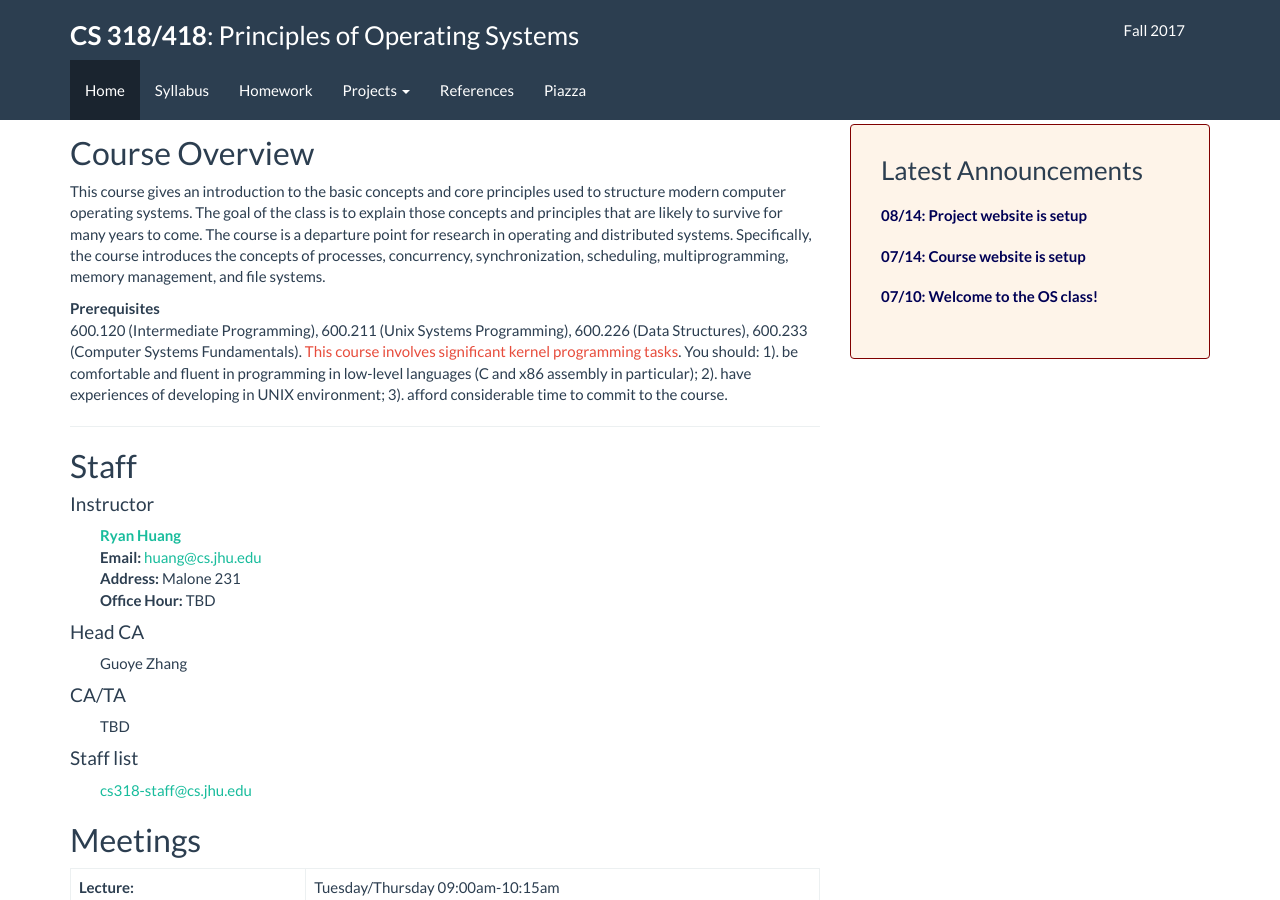
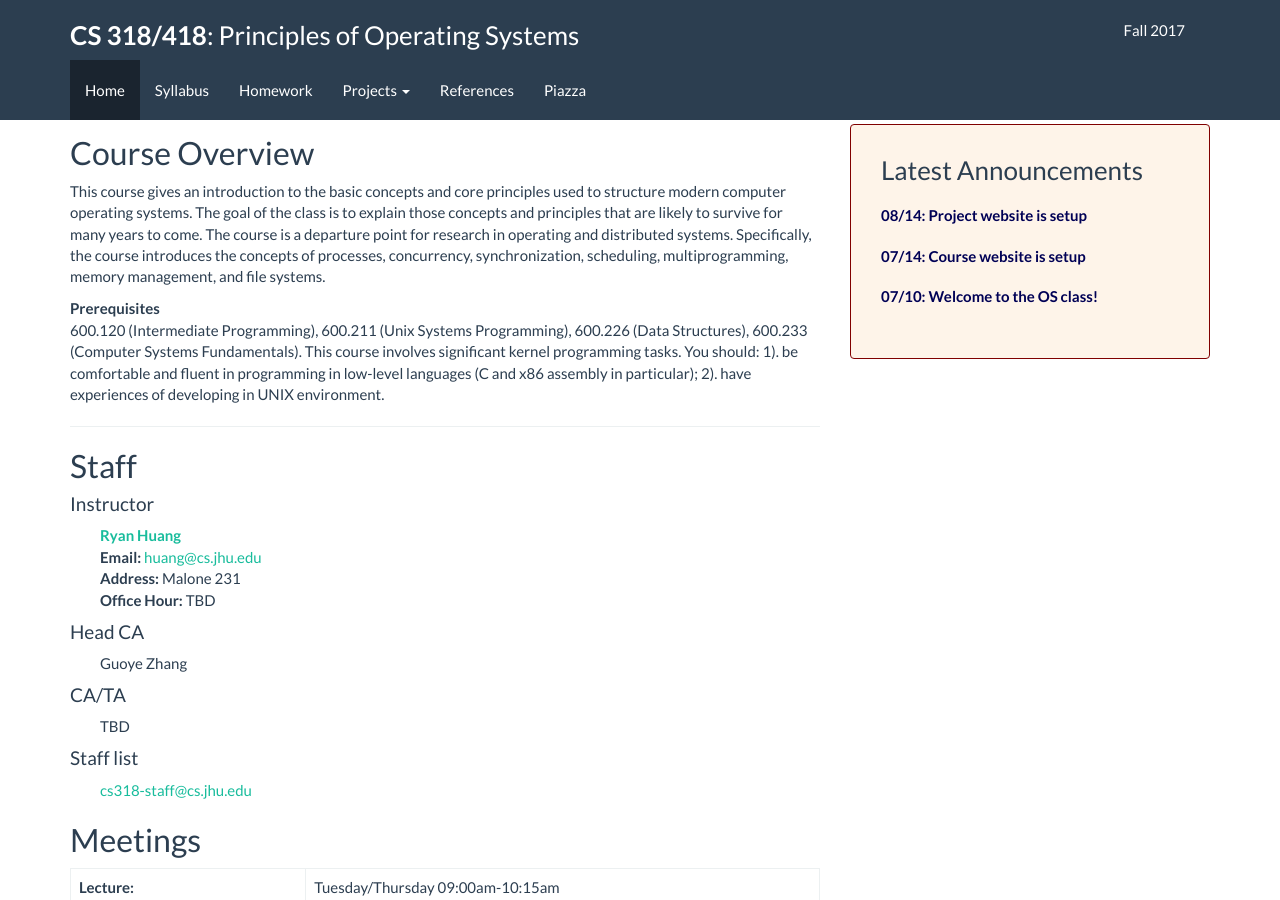
Before and after one commit to flyshark/jhu-cs318.github.io, a Jekyll site: the page built from index.md, in a window 1280 px wide and 900 px high. Built offline with Jekyll 4.4.1, drawn with Linux system fonts in a browser that asks for light colours; our own code applies the rules of GitHub Pages for plain Markdown files.

Commit message:
remove unnecessary warning

```diff
--- a/index.md
+++ b/index.md
@@ -12,7 +12,11 @@ systems. Specifically, the course introduces the concepts of processes, concurre
 synchronization, scheduling, multiprogramming, memory management, and file systems.
 
 Prerequisites
-: 600.120 (Intermediate Programming), 600.211 (Unix Systems Programming), 600.226 (Data Structures), 600.233 (Computer Systems Fundamentals). <span class="text-danger">This course involves significant kernel programming tasks</span>. You should: 1). be comfortable and fluent in programming in low-level languages (C and x86 assembly in particular); 2). have experiences of developing in UNIX environment; 3). afford considerable time to commit to the course.
+: 600.120 (Intermediate Programming), 600.211 (Unix Systems Programming),
+600.226 (Data Structures), 600.233 (Computer Systems Fundamentals). This course
+involves significant kernel programming tasks. You should: 1). be comfortable and
+fluent in programming in low-level languages (C and x86 assembly in particular);
+2). have experiences of developing in UNIX environment.
 
 <hr>
 
```
